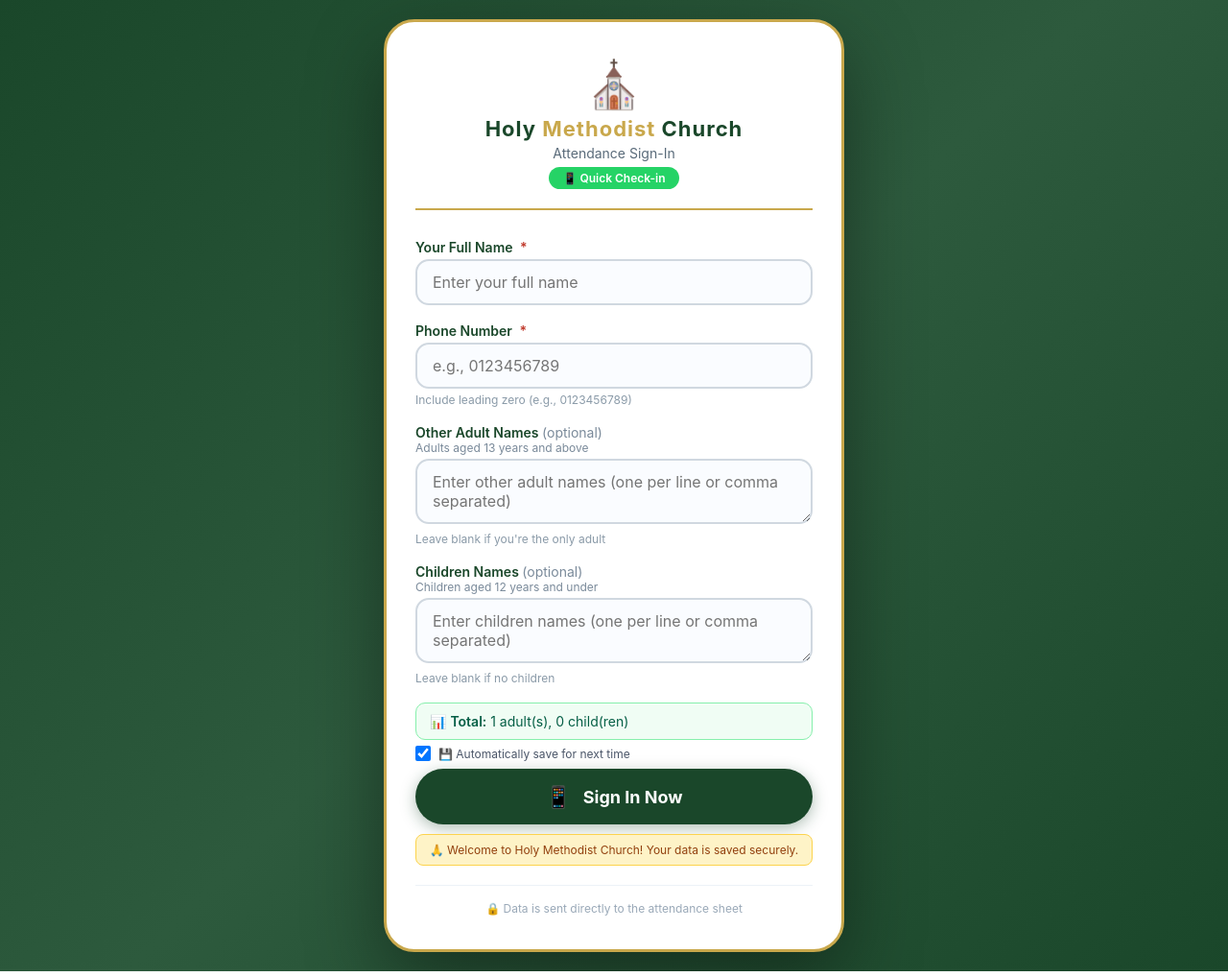
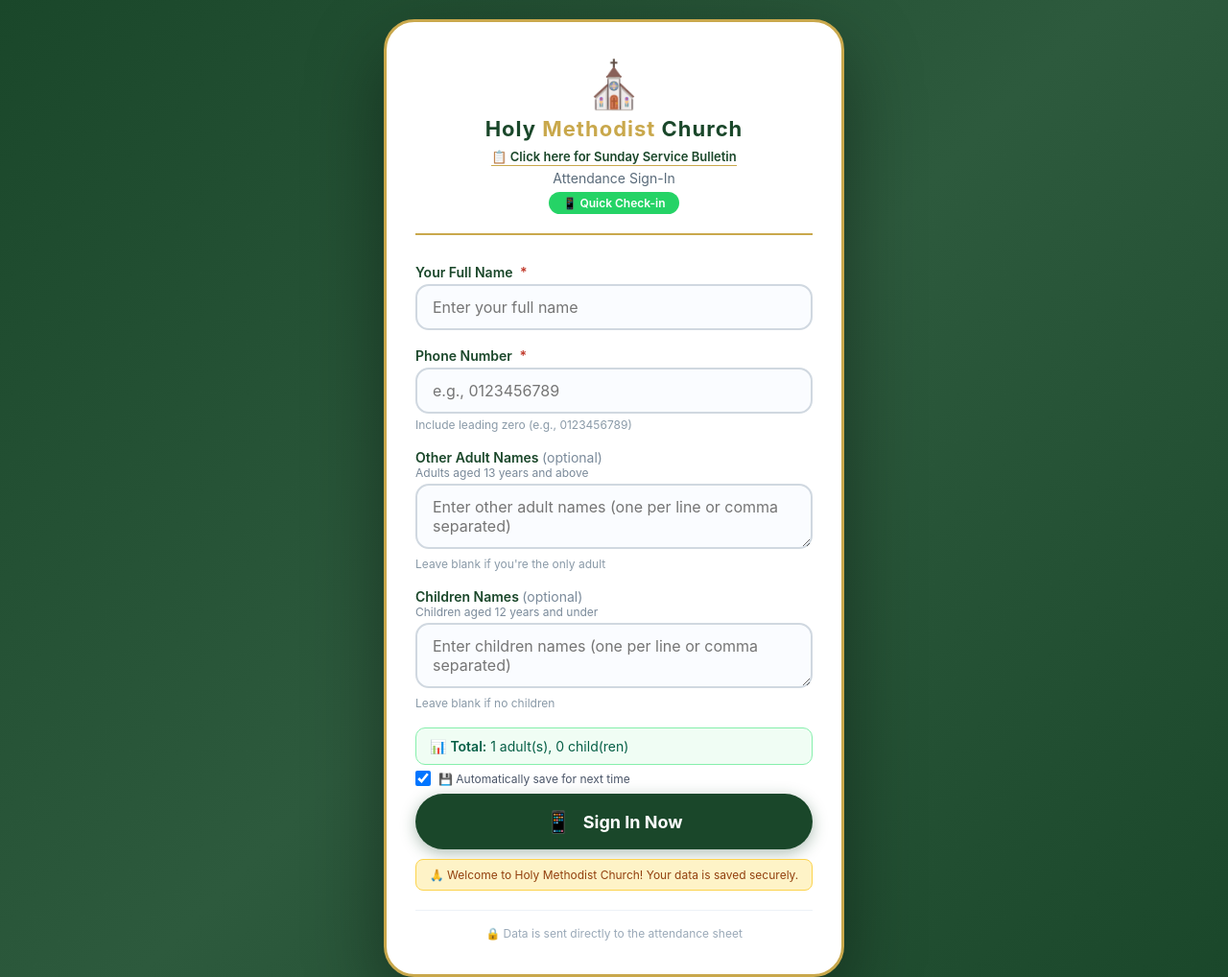
Before and after one commit to cmcahmc/attendance, a plain HTML site: page index.html in a window 1280 px wide. Shown: the top 1018 px of the page at 96% size. Drawn offline with Linux system fonts and the light colour scheme.

Commit message:
Update index.html
Add bulletin link and duplicate-check popup

```diff
--- a/index.html
+++ b/index.html
@@ -52,6 +52,19 @@
             color: #5a6b7a;
             font-size: 14px;
             margin: 4px 0 0 0;
+        }
+        .bulletin-link {
+            display: inline-block;
+            margin: 8px 0 0 0;
+            font-size: 13px;
+            font-weight: 600;
+            color: #1a472a;
+            text-decoration: none;
+            border-bottom: 1px solid #c9a84c;
+            padding-bottom: 1px;
+        }
+        .bulletin-link:hover {
+            color: #0f3320;
         }
         .whatsapp-badge {
             background: #25D366;
@@ -408,6 +421,7 @@
     <div class="header">
         <div class="church-icon">⛪</div>
         <h1 class="church-name">Holy <span>Methodist</span> Church</h1>
+        <a class="bulletin-link" href="https://drive.google.com/file/d/1GwpprebcIfPXyQf7BsfwoOL0D0caY3Lp/view?usp=drive_open" target="_blank" rel="noopener noreferrer">📋 Click here for Sunday Service Bulletin</a>
         <p class="subtitle">Attendance Sign-In</p>
         <span class="whatsapp-badge">📱 Quick Check-in</span>
     </div>
```
